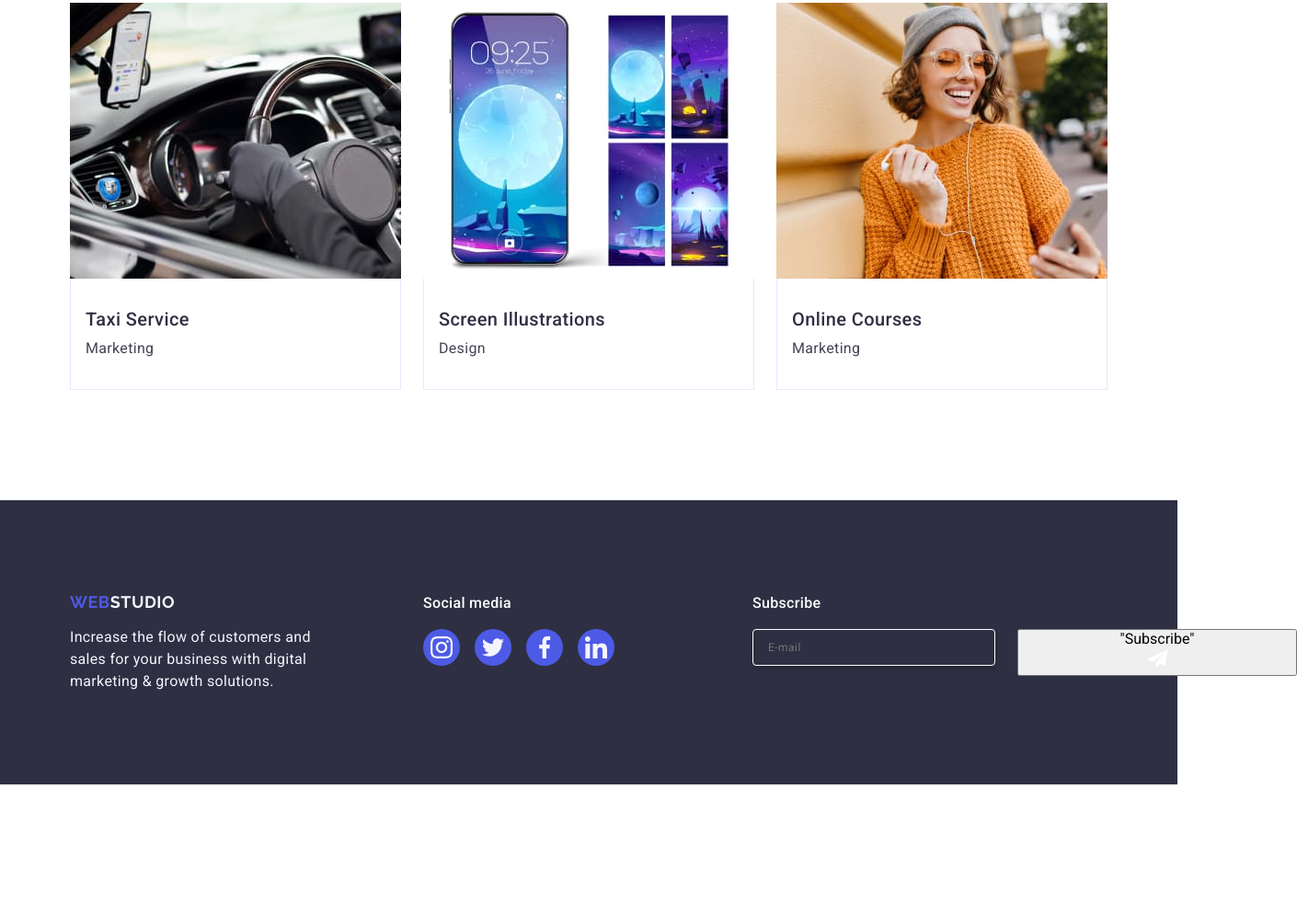
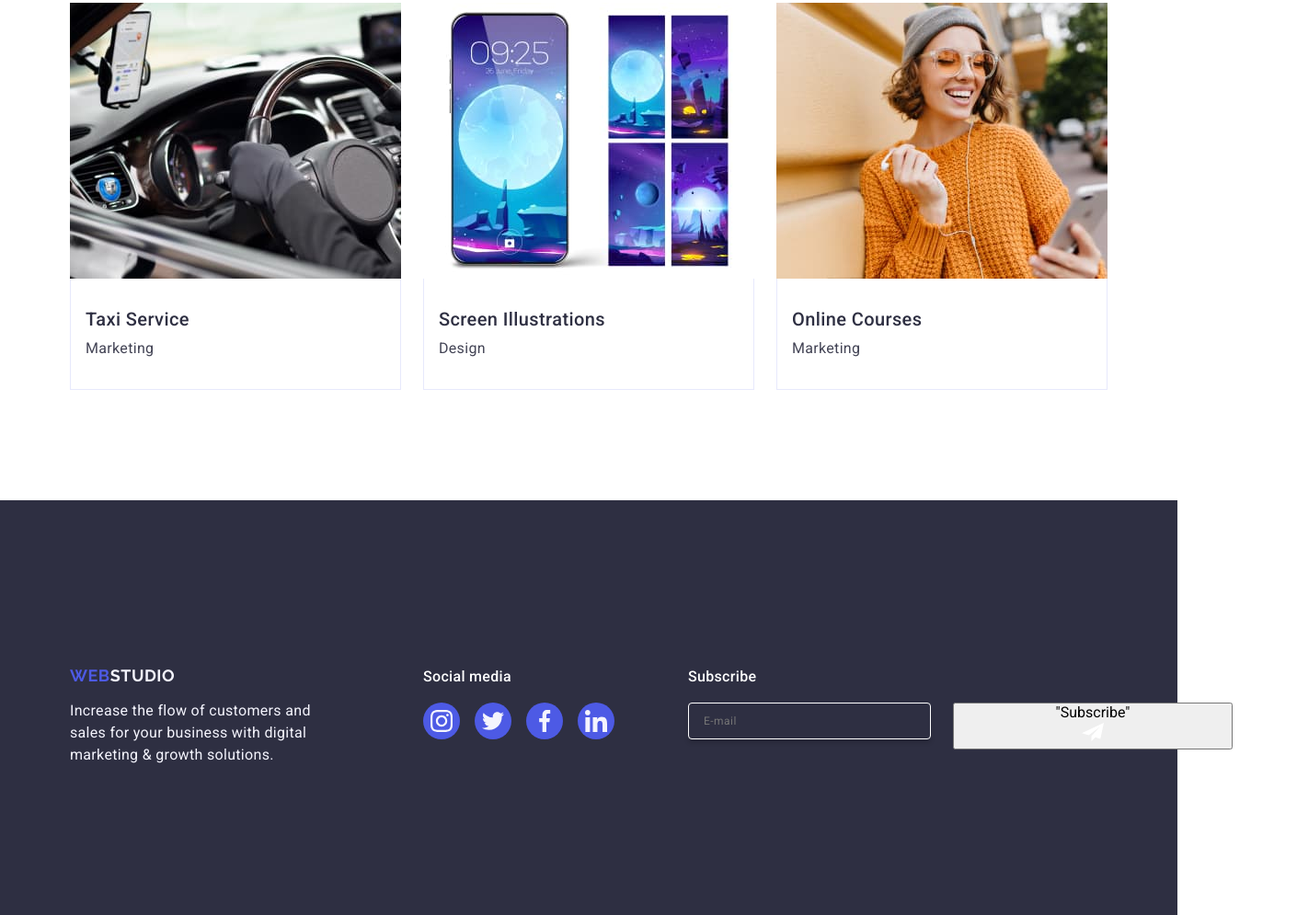
Before and after one commit to Sashkoe/goit-markup-hw-05, a plain HTML site: page index.html in a window 1280 px wide. Shown: the part 2642-3637 px from the top of the page at 92% size, 1410 px wide, since content can reach past the window. Before the commit the page ends 3495 px from the top, so only its background shows below. Drawn offline with nearby package versions, Linux system fonts and the light colour scheme.

Commit message:
Update style.css

```diff
--- a/css/style.css
+++ b/css/style.css
@@ -497,7 +497,7 @@ ul {
     margin-right: 120px;
 }
 .form-footer{
-    margin-left: 150px;
+    margin: 80px;
 }
 .title-footer-form{
  color: #fff;
```
